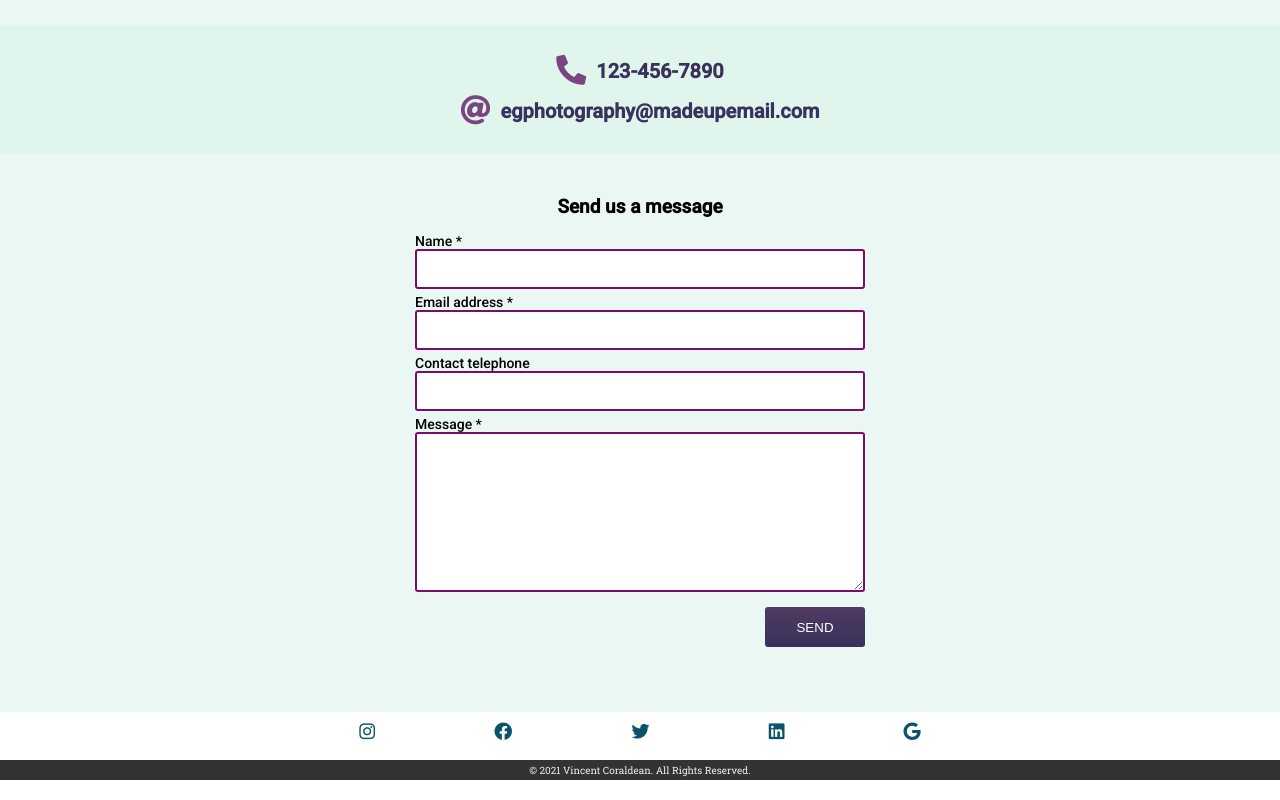
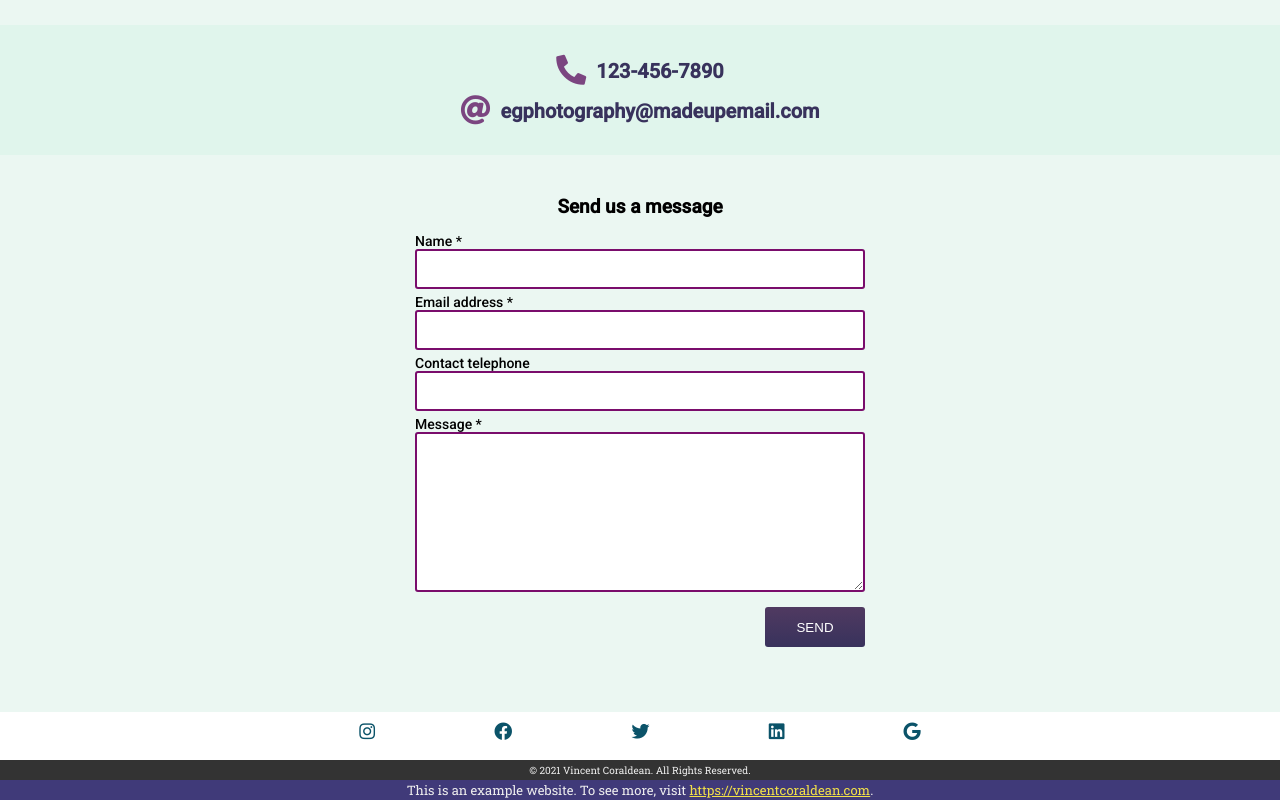
Before and after one commit to vincor1986/photography-website, a plain HTML site: page index.html in a window 1280 px wide. Shown: the part 2519-3319 px from the top of the page. Drawn offline with nearby package versions, Linux system fonts and the light colour scheme; no server answers.

Commit message:
Add files via upload

```diff
--- a/index.css
+++ b/index.css
@@ -733,6 +733,16 @@ body {
   text-align: center;
 }
 
+.example-container {
+  background: rgb(64, 58, 121);
+  margin-top: 0rem;
+  font-size: 1.3rem;
+}
+
+.example-container a {
+  color: rgb(243, 226, 72);
+}
+
 @media screen and (min-width: 450px) {
   .contact-info-detail {
     font-size: 2rem;
--- a/index.html
+++ b/index.html
@@ -224,6 +224,11 @@
           &copy; 2021 Vincent Coraldean. All Rights Reserved.
         </p>
       </div>
+      <div class="footer-container example-container">
+        <p class="footer-content example-desc">
+          This is an example website. To see more, visit <a href="https://vincentcoraldean.com">https://vincentcoraldean.com</a>.
+        </p>
+      </div>
     </div>
     <script
       src="https://code.jquery.com/jquery-3.6.0.js"
```
